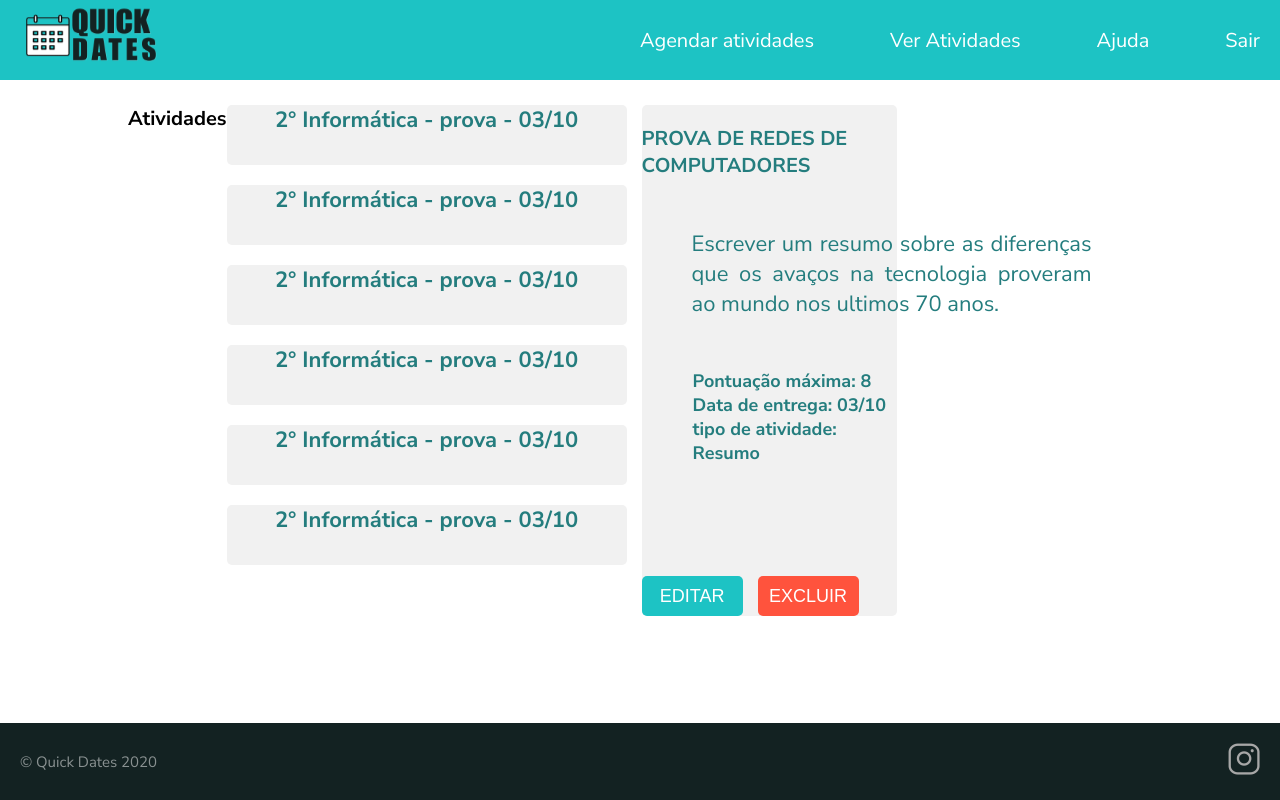
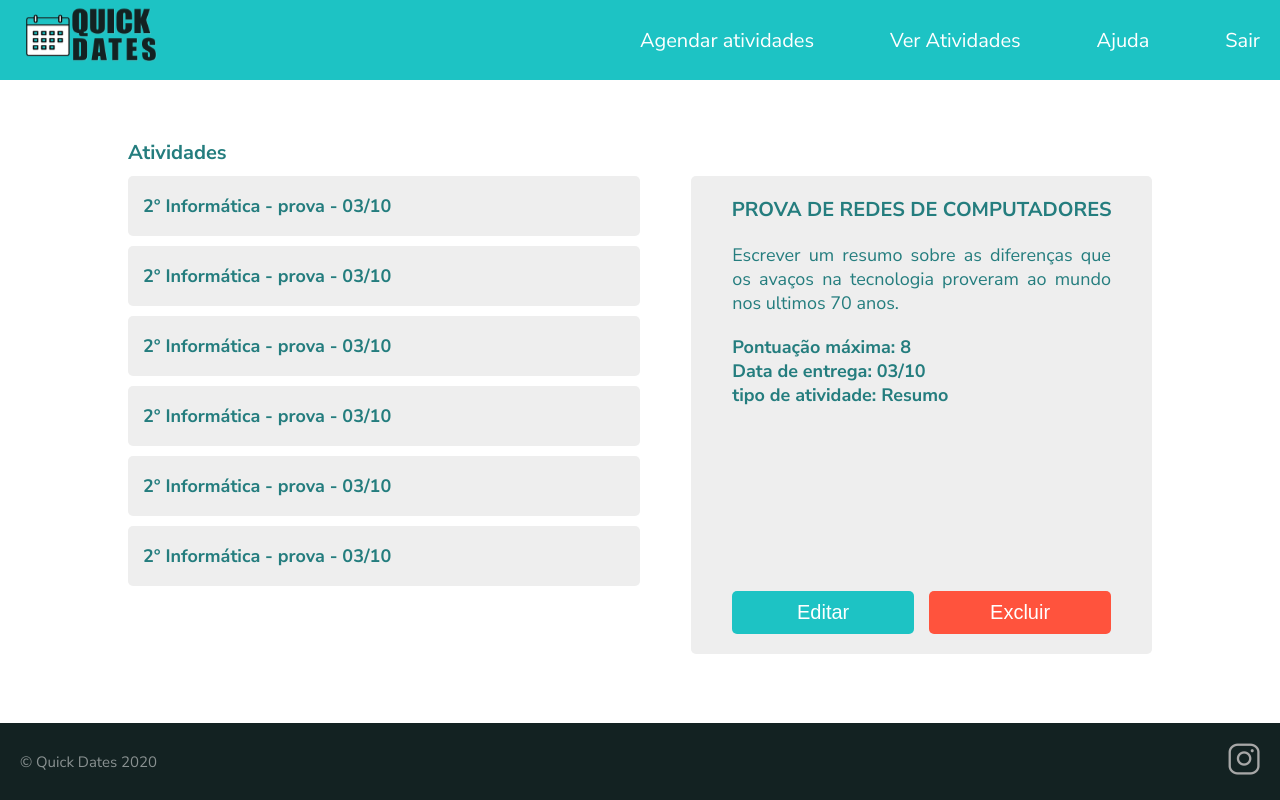
Before and after one commit to Quick-Dates/Quick-Dates-Web, a React (Create React App) app: page /edit-activity in a window 1280 px wide. Built offline with nearby package versions, Linux system fonts and the light colour scheme.

Commit message:
End check activity and edit activity

```diff
--- a/src/components/Modal/index.tsx
+++ b/src/components/Modal/index.tsx
@@ -1,6 +1,6 @@
 /* eslint-disable @typescript-eslint/no-unused-vars */
 /* eslint-disable react/button-has-type */
-import React, { useContext } from 'react';
+import React, { useContext, useState } from 'react';
 
 // data
 import { DataEventsActivies } from '../../Context/DataActivies';
@@ -12,6 +12,16 @@ import { DataEventsContext } from '../../Context/DataEvents';
 
 export default function Modal() {
   const { modal } = useContext(DataEventsContext);
+
+  const [text, setText] = useState(' ');
+  const [color, setColor] = useState('gray');
+  const [radius, setRadius] = useState('.5');
+
+  function check() {
+    setText('V');
+    setColor('darkgreen');
+    setRadius('1');
+  }
 
   return (
     <div className="overlay">
@@ -26,10 +36,28 @@ export default function Modal() {
 
             <span>Data de entrega: {DataEventsActivies.eventsData[0].deliver}</span>
 
-            <span>Tipo de Atividade{DataEventsActivies.eventsData[1].typeEvaluation}</span>
+            <span>Tipo de Atividade: {DataEventsActivies.eventsData[1].typeEvaluation}</span>
+
+            <button
+              onClick={check}
+              style={{
+                marginTop: '1rem',
+                width: '2rem',
+                height: '2rem',
+                color: '#fff',
+                border: 0,
+                borderRadius: `${radius}rem`,
+                backgroundColor: `${color}`,
+                display: 'flex',
+                alignItems: 'center',
+                justifyContent: 'center',
+              }}
+            >
+              {text}
+            </button>
           </div>
+          <button className="buttonExit" onClick={(event) => modal(false)}>Fechar</button>
 
-          <button onClick={(event) => modal(false)}>Fechar</button>
         </section>
       </div>
     </div>
--- a/src/components/Modal/styles.css
+++ b/src/components/Modal/styles.css
@@ -71,11 +71,11 @@
   display: flex;
   flex-direction: column;
   justify-content: space-around;
-  align-items: center;
+  align-items: flex-start;
 }
 
 .modal div{
-  width: 70%;
+  width: 100%;
   display: flex;
   flex-direction: column;
 }
@@ -87,7 +87,7 @@
   line-height: 2.5rem;
 }
 
-.modal button{
+.modal .buttonExit{
   margin-top: 3rem;
 
   width: 100%;
@@ -123,6 +123,6 @@
   }
 
   .modal span{
-    font-size: 1.8rem;
+    font-size: 1.5rem;
   }
 }
--- a/src/pages/EditActivity/index.tsx
+++ b/src/pages/EditActivity/index.tsx
@@ -3,13 +3,17 @@ import Template from '../../components/Template';
 import './styles.css';
 
 export default function EditActivity() {
+  const { innerWidth: width } = window;
+
   return (
+    <>
+      {width <= 950 ? (
         <Template title="Professor">
+          <div className="containerEditActivity">
+            <div className="contentEditActivity">
+              <h1 className="titlePage">Atividades</h1>
 
-      <div className="ambasTabelas">
-        <div className="tabelaAtividades">
-          <h1 className="exemploAtividade">Atividades</h1>
-          <div className="dentroDiv">
+              <div className="containerList">
                 <div>2° Informática - prova -  03/10 </div>
                 <div>2° Informática - prova -  03/10 </div>
                 <div>2° Informática - prova -  03/10 </div>
@@ -18,31 +22,53 @@ export default function EditActivity() {
                 <div>2° Informática - prova -  03/10 </div>
               </div>
             </div>
+          </div>
+        </Template>
+      ) : (
+        <Template title="Professor">
+          <div className="containerEditActivity">
+            <div className="contentEditActivity">
 
-        <div className="tabelaDescricao">
+              <h1 className="titlePage">Atividades</h1>
 
-          <div className="tabelaConteudo">
+              <div className="containerDiv">
+                <div className="containerList">
+                  <div>2° Informática - prova -  03/10 </div>
+                  <div>2° Informática - prova -  03/10 </div>
+                  <div>2° Informática - prova -  03/10 </div>
+                  <div>2° Informática - prova -  03/10 </div>
+                  <div>2° Informática - prova -  03/10 </div>
+                  <div>2° Informática - prova -  03/10 </div>
+                </div>
 
-            <h1 className="tituloTabela">PROVA DE REDES DE COMPUTADORES</h1>
+                <div className="containerEdit">
+
+                  <h1 className="titleEdit">PROVA DE REDES DE COMPUTADORES</h1>
 
                   <p>
                     Escrever um resumo sobre as diferenças que os avaços na tecnologia
                     proveram ao mundo nos ultimos 70 anos.
                   </p>
 
-            <section className="notaDataTipo">
+                  <div className="spanButton">
+                    <section className="containerInformations">
                       <span>Pontuação máxima: 8</span>
                       <span>Data de entrega: 03/10</span>
                       <span>tipo de atividade: Resumo</span>
                     </section>
 
-            <div className="botoesEditDelete">
-              <button className="editar" type="button">EDITAR</button>
-              <button className="excluir" type="button">EXCLUIR</button>
+                    <div className="containerButtons">
+                      <button className="edit" type="button">Editar</button>
+                      <button className="delete" type="button">Excluir</button>
+                    </div>
+                  </div>
+
                 </div>
               </div>
             </div>
           </div>
         </Template>
+      )}
+    </>
   );
 }
--- a/src/pages/EditActivity/styles.css
+++ b/src/pages/EditActivity/styles.css
@@ -1,103 +1,175 @@
-.ambasTabelas{
-  margin-left: 10%;
+.containerEditActivity{
+  width: 100%;
+  height: 100%;
   display: flex;
-  gap: 1.5rem;
-  margin-top: 2.5rem;
+  align-items: center;
+  justify-content: center;
+}
 
-  }
-
-.tabelaAtividades{
+.contentEditActivity{
+  width: 80%;
+  height: 80%;
   display: flex;
 
-  }
+  flex-direction: column;
+  margin: 2rem 0 3rem 0;
+}
 
-.tabelaAtividades .dentroDiv{
+.titlePage{
+  font-size: 2rem;
+  margin-bottom: 1rem;
+  color: var(--color-text-card);
+}
+
+.containerDiv{
+  width: 100%;
+  height: 100%;
+  display: flex;
+  justify-content: space-between;
+  flex-direction: row;
+}
+
+.containerDiv .containerList{
+  width: 50%;
+  height: 100%;
   display: flex;
   flex-direction: column;
-  gap:20px;
-
-}
-.tabelaAtividades .dentroDiv div{
-  text-align:center;
-  font-size: 2.2rem;
-  font-weight: bold;
-  color: var(--color-text-card);
-  background-color: var(--background-card); border-radius: 5px;
-  width: 400px;
-  height:60px;
+  gap: 1rem;
 }
 
-
-
-.tabelaDescricao{
-
+.containerDiv .containerList div{
+  height: 6rem;
   width: 100%;
-  height: 100%;
-}
-
-.tabelaConteudo{
-  width: 40%;
-  background-color: var(--background-card); border-radius: 5px;
-  padding: 2rem 0 0 0;
-
-  }
-
-.tabelaConteudo .tituloTabela{
+  padding-left: 1.5rem;
+  display: flex;
+  align-items: center;
+  font-size: 1.8rem;
+  background-color: var(--background-card-secundary);
+  border-radius: 5px;
   color: var(--color-text-card);
-  font-size: 2rem;
   font-weight: bold;
 }
 
-.tabelaConteudo p{
-
-  width: 400px;
-  color: var(--color-text-card);
-  font-size: 2.2rem;
-  text-align: justify;
-  margin-left: 50px;
-  margin-top: 5rem;
-  margin-bottom: 5rem;
+.containerDiv .containerEdit{
+  width: 45%;
+  height: 100%;
+  display: flex;
+  align-items: center;
+  flex-direction: column;
+  padding: 2rem;
+  border-radius: 5px;
+  background-color: var(--background-card-secundary);
 }
 
-.tabelaConteudo .notaDataTipo{
-  margin-left: 20%;
-  font-size: 20px;
-  width: 80%;
-  display: flex;
-  flex-direction: column;
-  margin-top: 2rem;
+.containerDiv .containerEdit .titleEdit{
+  font-size: 2rem;
+  margin-bottom: 2rem;
+  color: var(--color-text-card);
+  text-align: center;
 }
 
-.tabelaConteudo .notaDataTipo span{
-  text-align: start;
+.containerDiv .containerEdit p{
+  width: 90%;
   font-size: 1.8rem;
-  font-weight: bold;
+  text-align: justify;
   color: var(--color-text-card);
 }
 
-.tabelaConteudo .botoesEditDelete{
-  width: 85%;
+.containerDiv .containerEdit .spanButton{
+  height: 100%;
+  width: 90%;
+  margin-top: 2rem;
   display: flex;
-  justify-content: center;
-  gap: 1.5rem;
-  margin-top: 5rem;
+  flex-direction: column;
+  justify-content: space-between;
 }
 
-.tabelaConteudo .botoesEditDelete button{
-  margin-top: 61px;
-  width: 15rem;
-  height: 4rem;
-  font-size: 1.8rem;
-  text-align: center;
-  border-radius: 5px;
-  border: 0;
-  color: var(--color-text-button);
+.containerDiv .containerEdit .spanButton .containerInformations{
+  display: flex;
+  flex-direction: column;
+  align-items: flex-start;
 }
 
-.tabelaConteudo .botoesEditDelete .editar{
+.containerDiv .containerEdit .spanButton .containerInformations span{
+  font-size: 1.8rem;
+  color: var(--color-text-card);
+  font-weight: 600;
+}
+
+.containerDiv .containerEdit .spanButton .containerButtons{
+  width: 100%;
+  display: flex;
+  justify-content: space-between;
+}
+
+.containerDiv .containerEdit .spanButton .containerButtons button{
+  width: 48%;
+  height: 4.3rem;
+  font-size: 2rem;
+  border-radius: 5px;
+  color: var(--color-text-button);
+  border: none;
+  margin-top: 2rem;
+
+}
+
+.containerDiv .containerEdit .spanButton .containerButtons .edit{
   background-color: var(--background-button-secondary);
 }
 
-.tabelaConteudo .botoesEditDelete .excluir{
+.containerDiv .containerEdit .spanButton .containerButtons .delete{
   background-color: var(--background-button-tertiary);
 }
+
+@media(max-width: 950px){
+  /* .containerEditActivity{
+
+  } */
+
+  .contentEditActivity{
+    margin: 2rem 0;
+    display: flex;
+    flex-direction: column;
+    align-items: center;
+    height: 90%;
+  }
+
+  .contentEditActivity .titlePage{
+    font-size: 2.2rem;
+  }
+
+  .contentEditActivity .containerList{
+    width: 100%;
+    height: 100%;
+    display: flex;
+    flex-direction: column;
+    align-items: center;
+    gap: 1rem;
+  }
+
+  .contentEditActivity .containerList div{
+    width: 100%;
+    height: 5.5rem;
+    background-color: var(--background-card-secundary);
+    padding-left: 1.5rem;
+    display: flex;
+    align-items: center;
+    font-size: 1.7rem;
+  background-color: var(--background-card-secundary);
+  border-radius: 5px;
+  color: var(--color-text-card);
+  font-weight: bold;
+  }
+}
+
+@media(max-width: 320px){
+  .contentEditActivity .containerList div{
+    font-size: 1.6rem;
+  }
+}
+
+@media(max-width: 280px){
+  .contentEditActivity .containerList div{
+    font-size: 1.4rem;
+  }
+}
```
Lines whose indentation alone changed are shown as unchanged.
